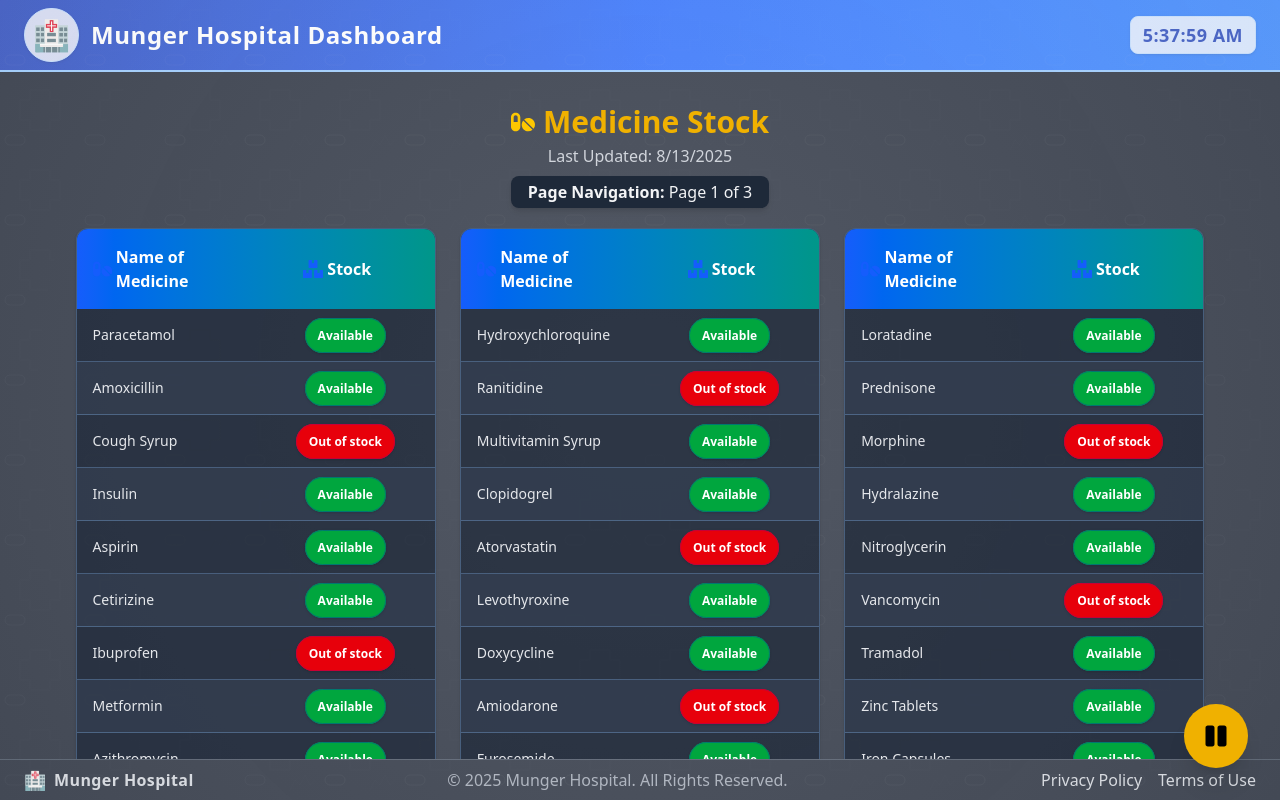
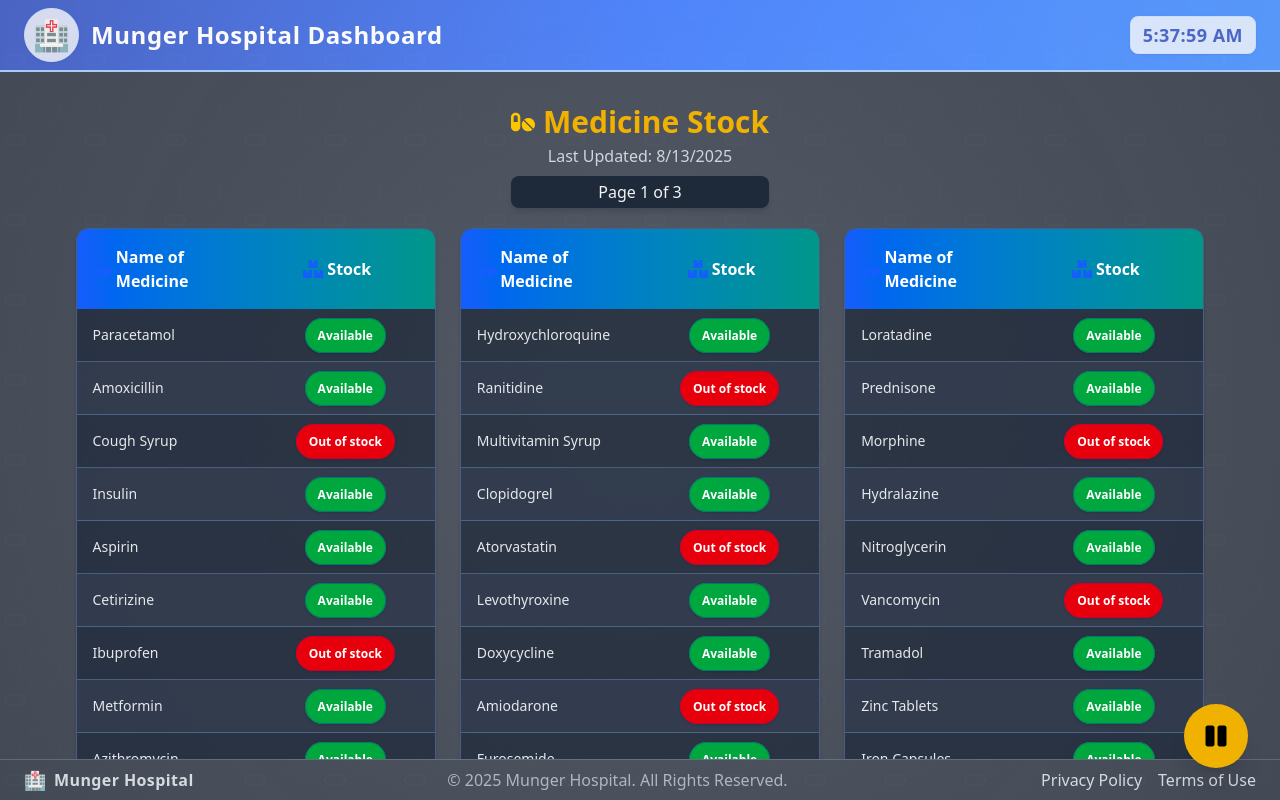
Before and after one commit to Pranavkumar2025/Hospital_DashBoard, a React (Vite) app: page /medicine in a window 1280 px wide. Built offline with nearby package versions, Linux system fonts and the light colour scheme.

Commit message:
New Commit

```diff
--- a/src/pages/MedicinePage.jsx
+++ b/src/pages/MedicinePage.jsx
@@ -117,8 +117,8 @@ export default function MedicinePage({ currentSlide = 0 }) {
                           <span
                             className={`px-10 py-4 rounded-full shadow-sm text-[2rem] border ${
                               med.stock === "Available"
-                                ? "bg-teal-600 text-white border-teal-700 shadow-[0_0_8px_rgba(20,184,166,0.3)]"
-                                : "bg-rose-600 text-white border-rose-700 shadow-[0_0_8px_rgba(225,29,72,0.3)]"
+                                ? "bg-green-600 text-white border-teal-700 shadow-[0_0_8px_rgba(20,184,166,0.3)]"
+                                : "bg-red-600 text-white border-rose-700 shadow-[0_0_8px_rgba(225,29,72,0.3)]"
                             }`}
                           >
                             {med.stock}
@@ -186,7 +186,7 @@ export default function MedicinePage({ currentSlide = 0 }) {
             Last Updated: {new Date().toLocaleDateString()}
           </p>
           <div className="mt-2 text-sm md:text-base text-gray-100 bg-gray-800 px-3 py-1 rounded-lg shadow-md">
-            <span className="font-semibold">Page Navigation:</span> Page {currentSlide + 1} of {slides.length}
+            <span className="font-semibold"></span> Page {currentSlide + 1} of {slides.length}
           </div>
         </div>
 
```
